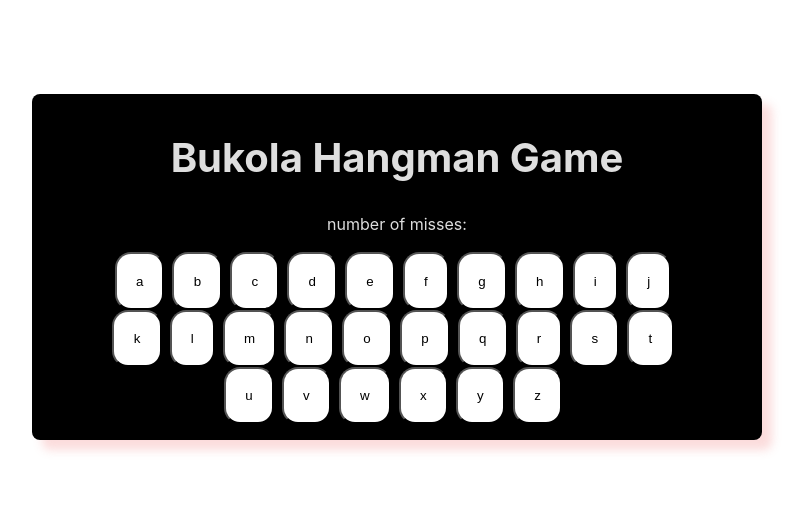
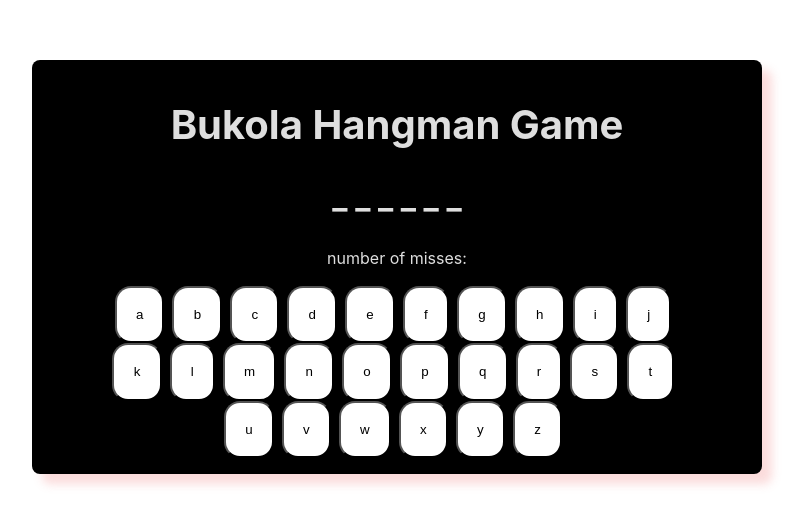
Before and after one commit to BukolaOmok/hangman-game, a React (Vite) app: page / in a window 1280 px wide. Shown: the part 133-658 px from the top of the page, without its empty margins (243-1048 px from the left). Built offline with nearby package versions, Linux system fonts and the light colour scheme.

Commit message:
update code

```diff
--- a/src/Hangman.jsx
+++ b/src/Hangman.jsx
@@ -3,71 +3,36 @@ import React from "react";
 import letterData from "./letterData";
 
 export default function HangmanGame() {
+  const actualWord = "bukola";
+  const splitWordToGuess = actualWord.split("");
 
-  const actualWord = "bukola"
-
-
-
-  const splitWordToGuess = actualWord.split()
-
-  const [wordToGuess, setWordToGuess] = React.useState(splitWordToGuess);
+  const [wordToGuess, setWordToGuess] = React.useState(
+    splitWordToGuess.map(() => "_ ")
+  );
   const [guessedLetters, setGuessedLetters] = React.useState([]);
-  const [revealLetters, setRevealLetters] = React.useState();
   const [missesCount, setMissesCount] = React.useState(0);
-  const [showGuess, setShowGuess] = React.useState(false);
-
-  const showGuessLogic = () => {
-    if(showGuess){
-        return "_ ".repeat(actualWord.length);
-      } else {
-        ("add the logic of showguest being true")
-      }
-    }
-
-
-
 
   const updateGuessedLettersArray = (letter) => {
-    setGuessedLetters(guessedLetters => [...guessedLetters, letter]);
+    setGuessedLetters((prevGuessedLetters) => [...prevGuessedLetters, letter]);
+  };
+
+  const revealGuessedLetters = () => {
+    const revealedWord = wordToGuess.map((letter, index) => {
+      if (guessedLetters.includes(letter)) {
+        return letter;
+      } else {
+        return "_";
+      }
+    });
+    setWordToGuess(revealedWord);
   };
 
 
 
-  const revealGuessedLetter = () => {
-    setShowGuess(true)
-    updateGuessedLettersArray(letter);
-    for (let i = 0; i < guessedLetters.length; i++) {
-      if (wordToGuess.includes(guessedLetters[i])) {
-
-      }
-    }
-  }
-
-  //   if (guessedLetters.includes(letter)) {
-  //     setRevealLetters((revealLetters) => [...guessedLetters, letter]);
-  //   }
-
-  // const handleGenerateHangmanDisplayLetter = (guessedLetters, actualWord) => {
-
-  //   };
-
-  //   if(showGuess){
-  //     setShowGuess(true)
-  //   }
-  //     const newWordToGuess = splitWordToGuess.map((letter, index) =>
-  //       displayGuessedLetters.includes(splitWordToGuess[index]) ? letter : "_"
-  //     );
-  //     setWordToGuess(newWordToGuess);
-  //   } else {
-  //     setMissesCount(missesCount => missesCount + 1)
-  //   }
-  // }
-  // };
-
   return (
     <div className="group-content">
       <h1 className="heading-style">Bukola Hangman Game</h1>
-      <h3 className="guessed-word-style">{showGuessLogic}</h3>
+      <h3 className="guessed-word-style">{wordToGuess}</h3>
       <p className="misses-count-style">number of misses:</p>
 
       <div className="group-letter">
```
